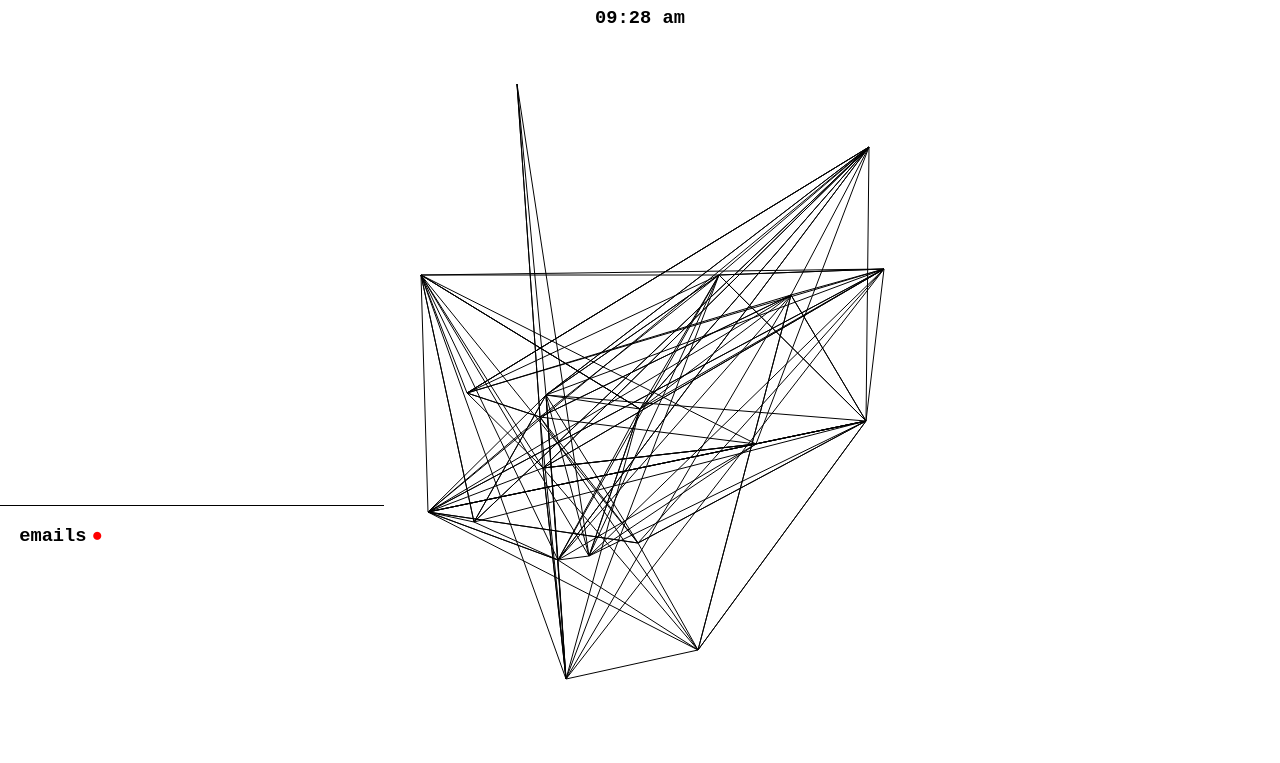
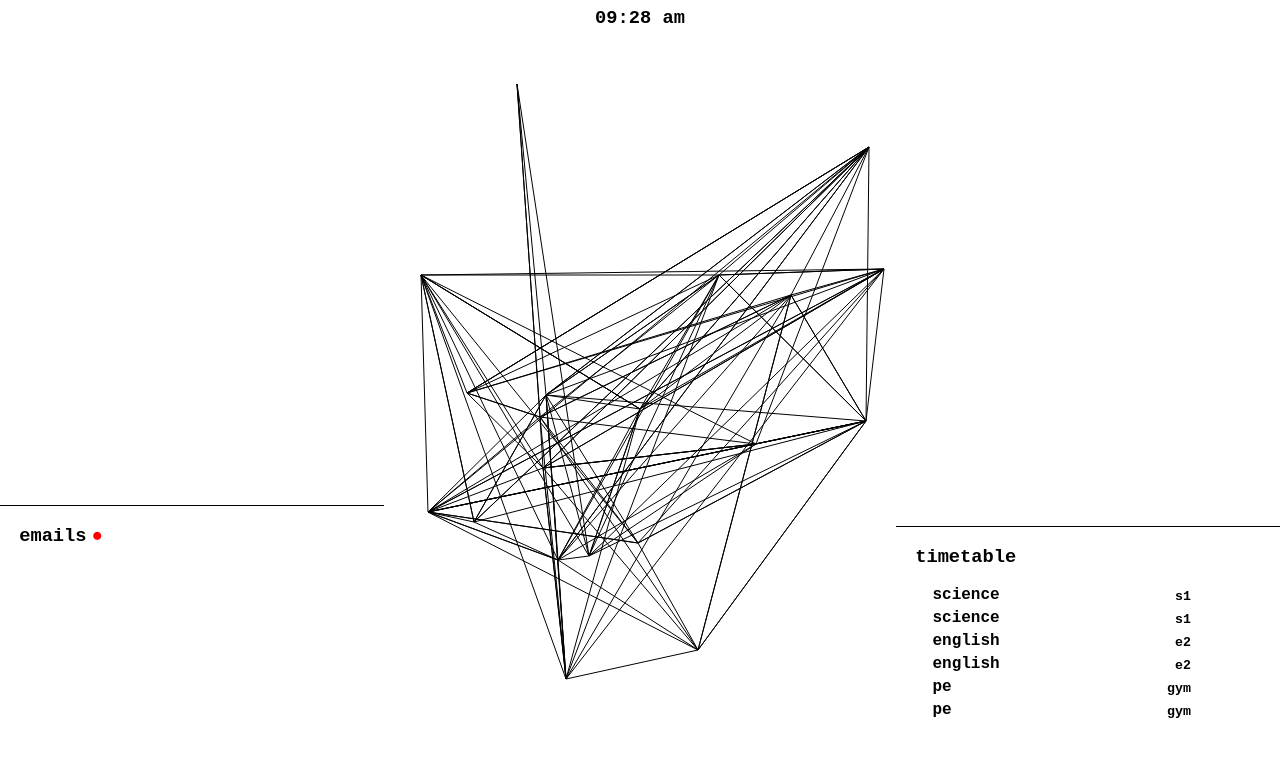
Before and after one commit to andogq/desktop, an Electron app: page bars/main/index.html in a window 1280 px wide. Drawn offline with Linux system fonts and the light colour scheme; no server answers.

Commit message:
CSS for timetable

```diff
--- a/bars/main/css/bars.css
+++ b/bars/main/css/bars.css
@@ -13,3 +13,20 @@
     right: 70%;
     bottom: 5%;
 }
+
+#rightBar {
+    position: fixed;
+    top: 5%;
+    left: 70%;
+    right: 0;
+    bottom: 5%;
+}
+
+.container {
+    position: absolute;
+    bottom: 0;
+    width: 90%;
+    max-height: 30%;
+    border-top: 1px solid;
+    padding: 5%;
+}
--- a/bars/main/css/email.css
+++ b/bars/main/css/email.css
@@ -1,11 +1,5 @@
 #emailContainer {
-    position: absolute;
-    bottom: 0;
-    width: 90%;
     height: 30%;
-    border-top: 1px solid;
-    padding: 5%;
-    overflow: hidden; /* Hides the scroll bar */
 }
 
 #emailConnectionDot {
--- /dev/null
+++ b/bars/main/css/timetable.css
@@ -0,0 +1,17 @@
+.timetableClass, .timetableRoom {
+    display: inline-block;
+}
+
+.timetableClass {
+    width: 60%;
+}
+
+.timetableRoom {
+    width: 20%;
+    text-align: right;
+    padding-right: 10%;
+}
+
+#timetableView {
+    padding: 5%;
+}
--- a/bars/main/index.html
+++ b/bars/main/index.html
@@ -8,6 +8,7 @@
     <link rel="stylesheet" type="text/css" href="css/bars.css"/>
     <link rel="stylesheet" type="text/css" href="css/time.css"/>
     <link rel="stylesheet" type="text/css" href="css/optionsMenu.css"/>
+    <link rel="stylesheet" type="text/css" href="css/timetable.css"/>
 </head>
 <body>
     <!-- Contains all the names for the used colors from the theme -->
@@ -36,6 +37,9 @@
     #optionDevTools {
         color: green;
     }
+    .currentPeriod > * {
+        color: magneta;
+    }
     </style>
     <script>
     const strokeColor = "foreground";
@@ -53,12 +57,45 @@
         </div>
     </div>
     <div id="leftBar">
-        <div id="emailContainer">
+        <div id="emailContainer" class="container">
             <div id="emailHeader">
                 <h3 class="containerTitle">emails<span id="emailConnectionDot" class="disconnected">&#x25CF;</span></h3>
                 <h4 id="unreadEmailCount"></h4>
             </div>
             <div id="emailPreviews">
+            </div>
+        </div>
+    </div>
+    <div id="rightBar">
+        <div id="timetable" class="container">
+            <div id="timetableHeader">
+                <h3 class="containerTitle">timetable</h3>
+            </div>
+            <div id="timetableView">
+                <div class="timetableRow">
+                    <h4 class="timetableClass">science</h4>
+                    <h5 class="timetableRoom">s1</h5>
+                </div>
+                <div class="timetableRow">
+                    <h4 class="timetableClass">science</h4>
+                    <h5 class="timetableRoom">s1</h5>
+                </div>
+                <div class="timetableRow currentPeriod">
+                    <h4 class="timetableClass">english</h4>
+                    <h5 class="timetableRoom">e2</h5>
+                </div>
+                <div class="timetableRow">
+                    <h4 class="timetableClass">english</h4>
+                    <h5 class="timetableRoom">e2</h5>
+                </div>
+                <div class="timetableRow">
+                    <h4 class="timetableClass">pe</h4>
+                    <h5 class="timetableRoom">gym</h5>
+                </div>
+                <div class="timetableRow">
+                    <h4 class="timetableClass">pe</h4>
+                    <h5 class="timetableRoom">gym</h5>
+                </div>
             </div>
         </div>
     </div>
@@ -69,5 +106,6 @@
     <script src="js/animation.js"></script>
     <script src="js/emails.js"></script>
     <script src="js/optionsMenu.js"></script>
+    <script src="js/timetable.js"></script>
 </body>
 </html>
```
Also changed, not shown: bars/main/js/timetable.js (added).
